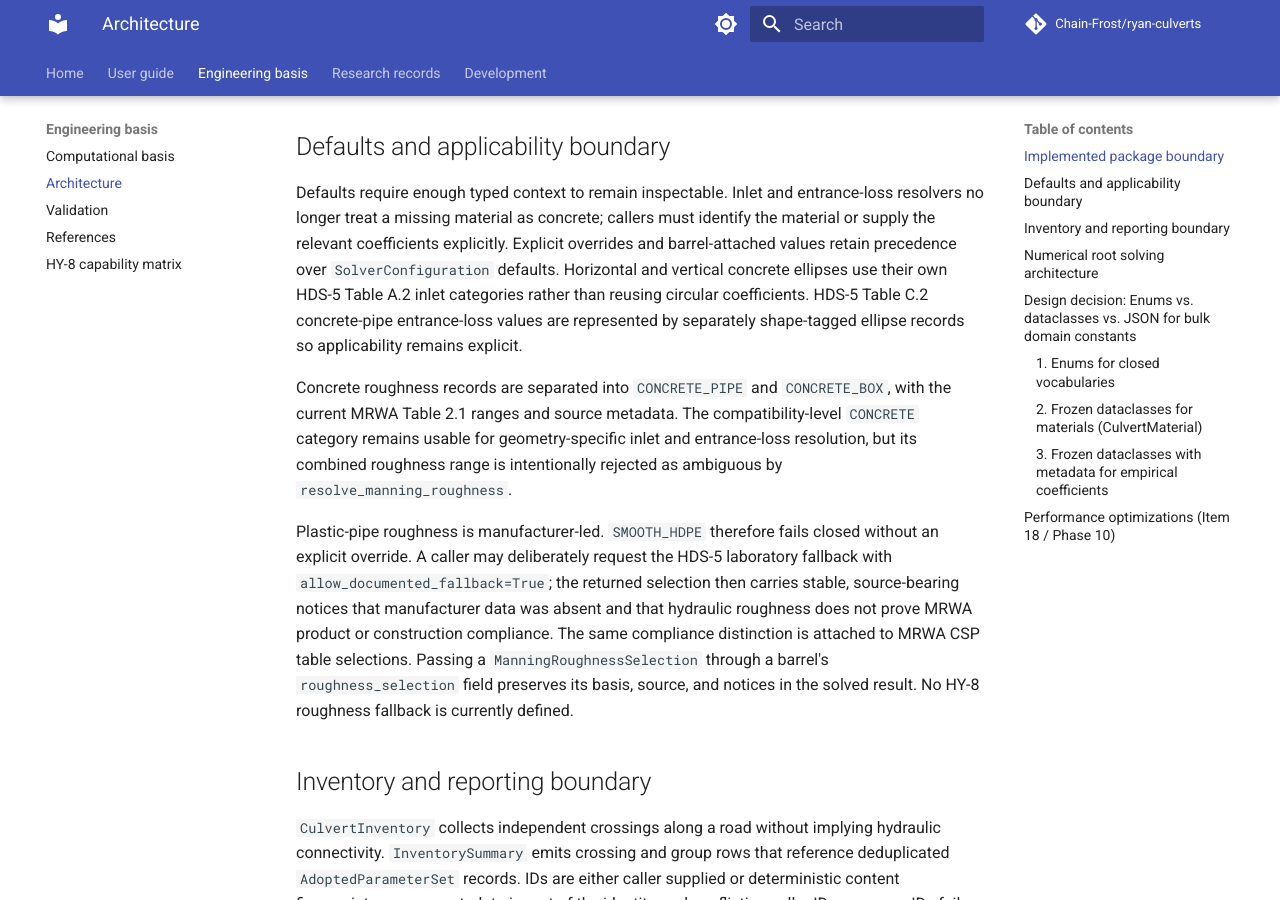
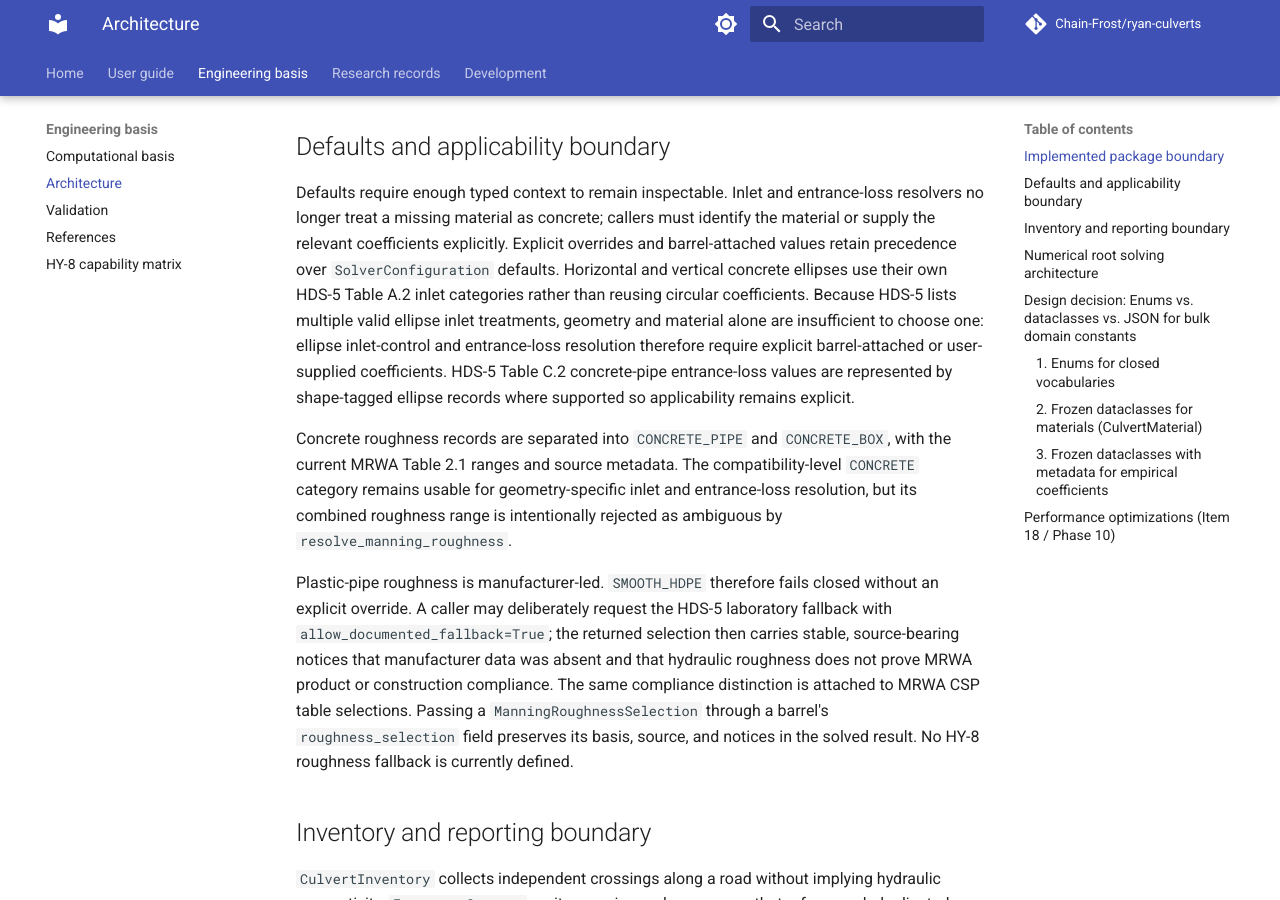
Before and after one commit to Chain-Frost/ryan-culverts, an MkDocs documentation site: the page built from docs/architecture.md, in a window 1280 px wide and 900 px high, scrolled down 3517 px. Built offline with MkDocs 1.6.1 and Material for MkDocs 9.7.7, drawn with Linux system fonts in a browser that asks for light colours; comment, search, counter and statistics services are not loaded.

Commit message:
Document explicit ellipse inlet treatment policy

```diff
--- a/docs/architecture.md
+++ b/docs/architecture.md
@@ -103,8 +103,11 @@ resolvers no longer treat a missing material as concrete; callers must identify
 material or supply the relevant coefficients explicitly. Explicit overrides and
 barrel-attached values retain precedence over `SolverConfiguration` defaults. Horizontal
 and vertical concrete ellipses use their own HDS-5 Table A.2 inlet categories rather than
-reusing circular coefficients. HDS-5 Table C.2 concrete-pipe entrance-loss values are
-represented by separately shape-tagged ellipse records so applicability remains explicit.
+reusing circular coefficients. Because HDS-5 lists multiple valid ellipse inlet treatments,
+geometry and material alone are insufficient to choose one: ellipse inlet-control and
+entrance-loss resolution therefore require explicit barrel-attached or user-supplied
+coefficients. HDS-5 Table C.2 concrete-pipe entrance-loss values are represented by
+shape-tagged ellipse records where supported so applicability remains explicit.
 
 Concrete roughness records are separated into `CONCRETE_PIPE` and `CONCRETE_BOX`, with
 the current MRWA Table 2.1 ranges and source metadata. The compatibility-level
```
